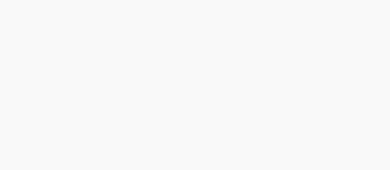
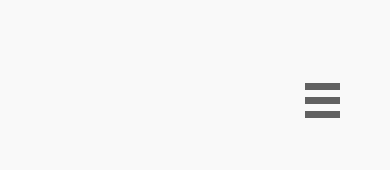
Before and after one commit to drillprop/pomodoro, a React app: page / in a window 390 px wide. Shown: the top 170 px of the page. Built offline with nearby package versions, Linux system fonts and the light colour scheme.

Commit message:
create hamburger button

```diff
--- /dev/null
+++ b/src/components/Timer/HamburgerButton.tsx
@@ -0,0 +1,61 @@
+import React from 'react';
+import styled from 'styled-components';
+import { primary } from '../../utils/colors';
+
+const HamburgerWrapper = styled.div`
+  position: absolute;
+  display: flex;
+  justify-content: center;
+  align-items: center;
+  top: 5em;
+  right: 3em;
+  div {
+    z-index: -1;
+    position: absolute;
+    width: 35px;
+    height: 7px;
+    background-color: ${primary};
+    transition: transform 200ms;
+    ::before,
+    ::after {
+      content: '';
+      position: absolute;
+      width: 35px;
+      height: 7px;
+      background-color: ${primary};
+    }
+    ::before {
+      top: -14px;
+      left: 0;
+    }
+    ::after {
+      top: 14px;
+      left: 0;
+    }
+  }
+  input {
+    margin: 0;
+    opacity: 0;
+    width: 40px;
+    height: 40px;
+    :checked + div {
+      transform: rotate(135deg);
+    }
+    :checked + div:after,
+    :checked + div:before {
+      top: 0;
+      transform: rotate(90deg);
+    }
+  }
+`;
+
+const Hamburger = () => {
+  return (
+    <HamburgerWrapper>
+      <input type='checkbox' onChange={() => console.log('hello')} />
+      <div />
+    </HamburgerWrapper>
+  );
+};
+
+export default Hamburger;
--- a/src/components/Timer/Interface.tsx
+++ b/src/components/Timer/Interface.tsx
@@ -2,6 +2,7 @@ import * as React from 'react';
 import styled from 'styled-components';
 import Timer from './Timer';
 import Controls from './Controls';
+import Hamburger from './HamburgerButton';
 
 const InterfaceWrapper = styled.main`
   display: grid;
@@ -13,6 +14,7 @@ const InterfaceWrapper = styled.main`
 const Interface: React.FC = () => {
   return (
     <InterfaceWrapper>
+      <Hamburger />
       <Timer />
       <Controls />
     </InterfaceWrapper>
```
